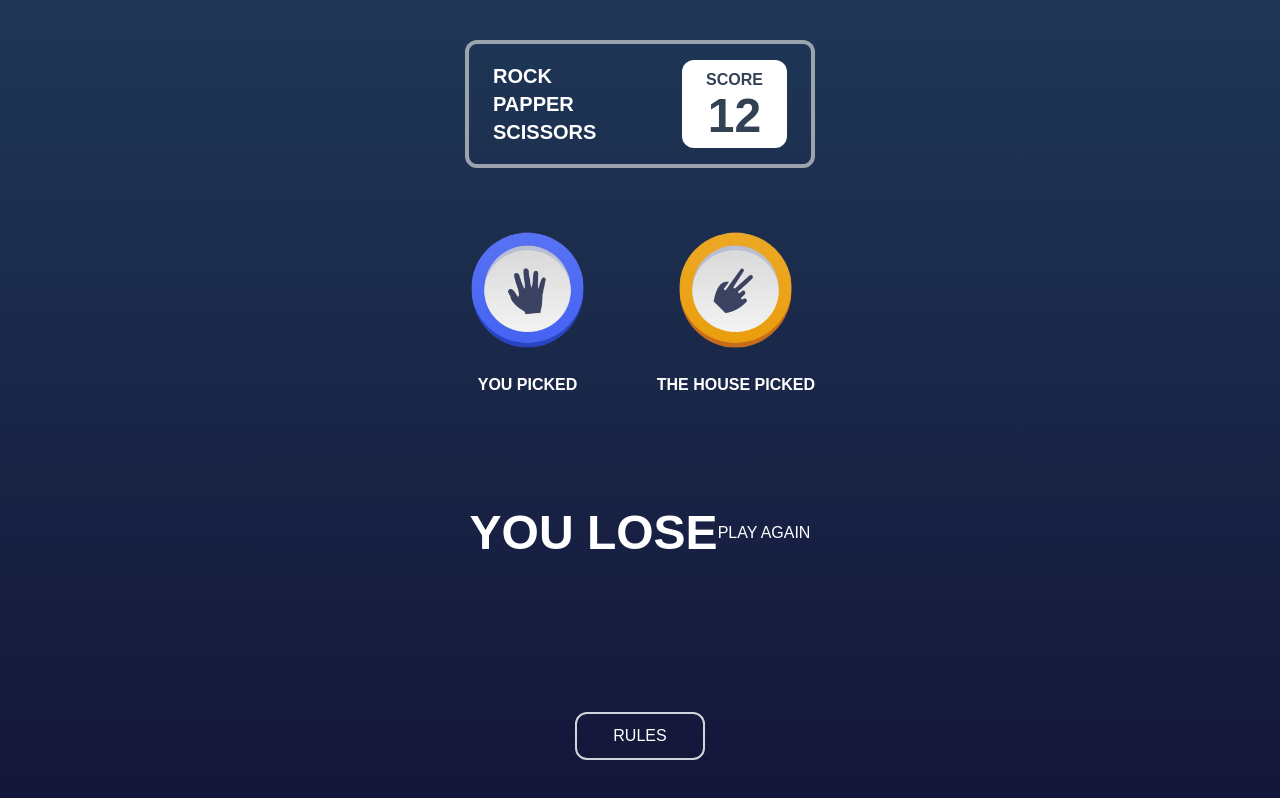
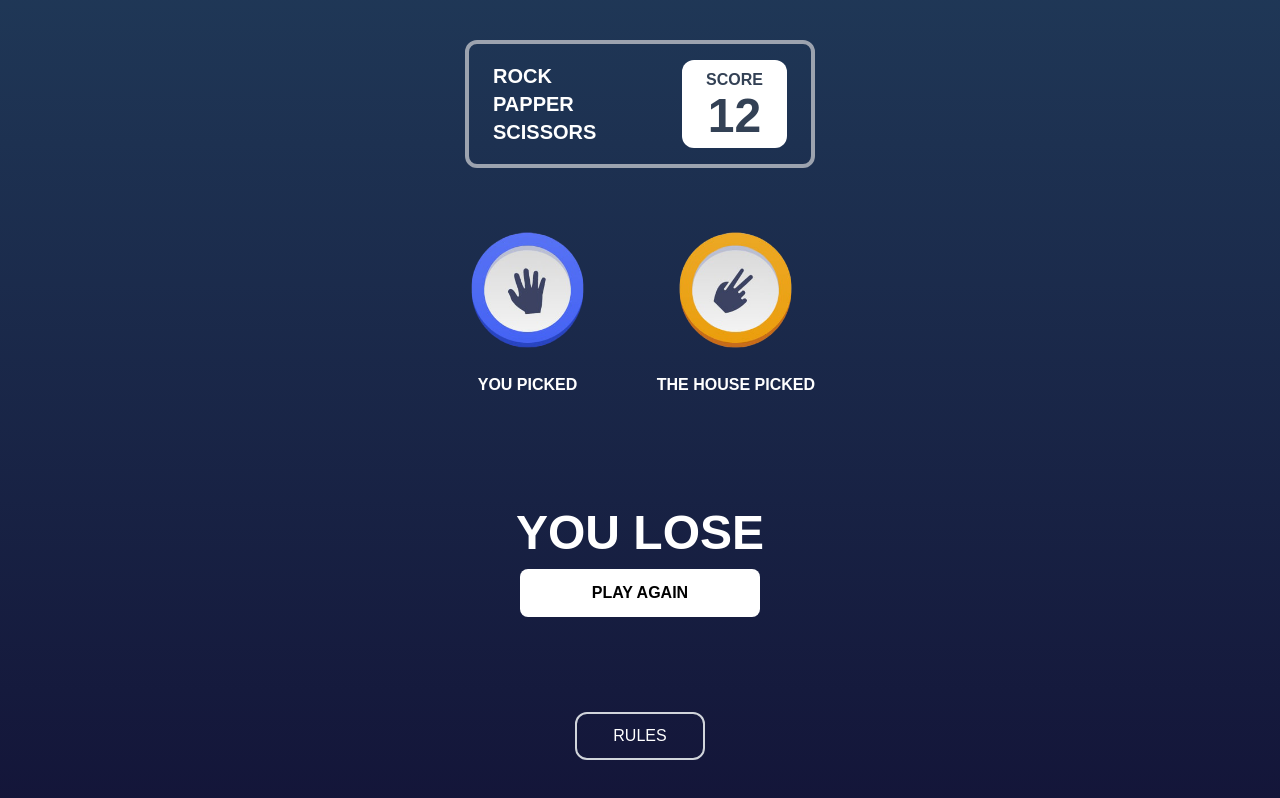
Before and after one commit to Cotne2003/social-media-app, a Next.js app: page / in a window 1280 px wide. Both pictures are taken after a click on the picture 557 px from the left and 290 px from the top of the page. Built offline with nearby package versions, Linux system fonts and the light colour scheme.

Commit message:
added play again button

```diff
--- a/components/HomePage.tsx
+++ b/components/HomePage.tsx
@@ -15,7 +15,7 @@ type DataProp = {
 const HomePage = () => {
   const [playerCard, setPlayerCard] = useState<undefined | DataProp>(undefined);
   const [houseCard, setHouseCard] = useState<undefined | DataProp>(undefined);
-  const [playerWin, setPlayerWin] = useState<null | boolean>(null);
+  const [playerWin, setPlayerWin] = useState<undefined | boolean>(undefined);
 
   useEffect(() => {
     if (playerCard?.id === 0) {
@@ -118,7 +118,7 @@ const HomePage = () => {
               <h2 className="font-semibold">THE HOUSE PICKED</h2>
             </div>
           </div>
-          <div className="flex justify-center mt-28">
+          <div className="flex items-center mt-28 flex-col gap-3">
             <h1 className="text-5xl font-bold">
               {playerWin === true
                 ? "YOU WIN"
@@ -126,7 +126,19 @@ const HomePage = () => {
                 ? "YOU LOSE"
                 : ""}
             </h1>
-            <button>PLAY AGAIN</button>
+            {playerWin === true ||
+              (playerWin === false && (
+                <button
+                  className="bg-white text-black w-60 rounded-lg h-12 font-bold"
+                  onClick={() => {
+                    setPlayerCard(undefined);
+                    setHouseCard(undefined);
+                    setPlayerWin(undefined);
+                  }}
+                >
+                  PLAY AGAIN
+                </button>
+              ))}
           </div>
         </section>
       )}
```
